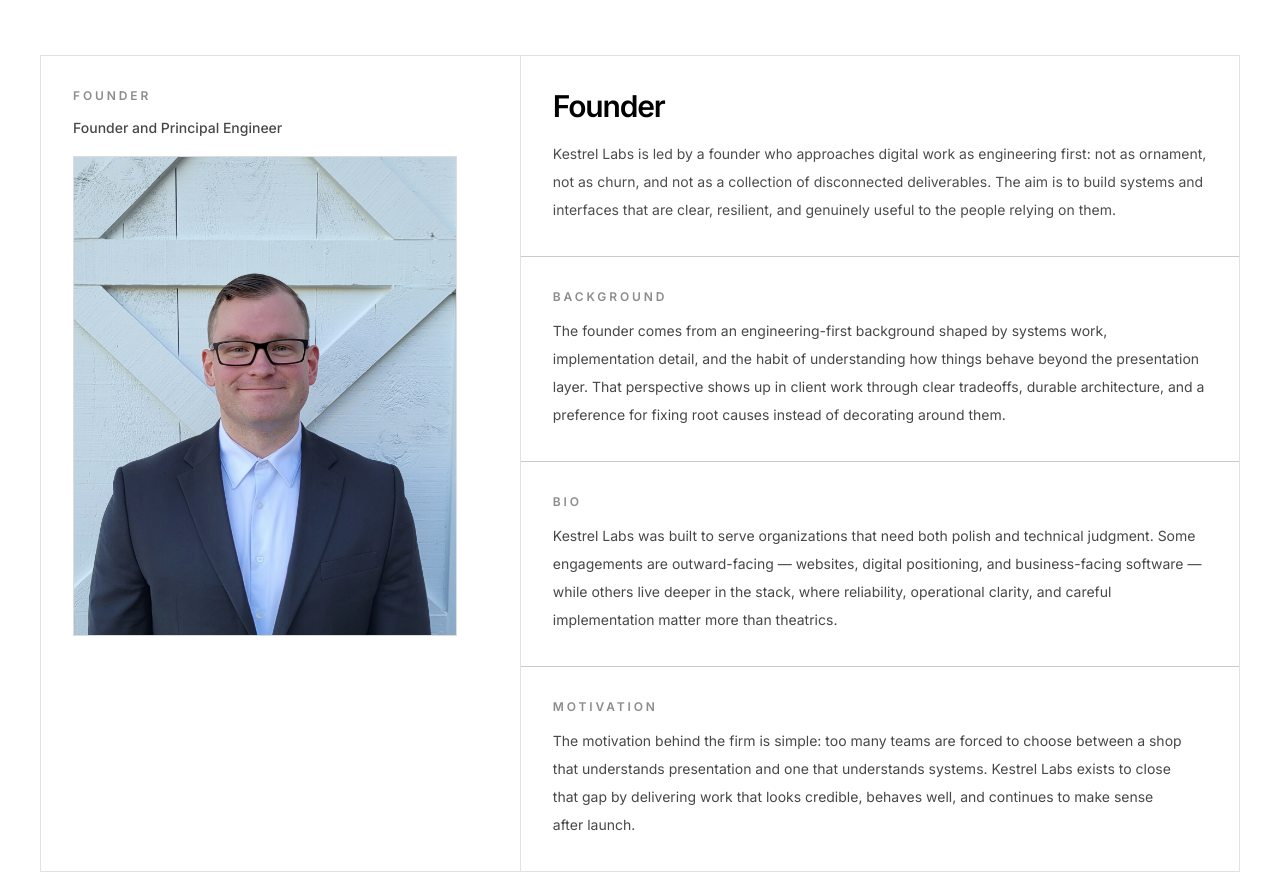
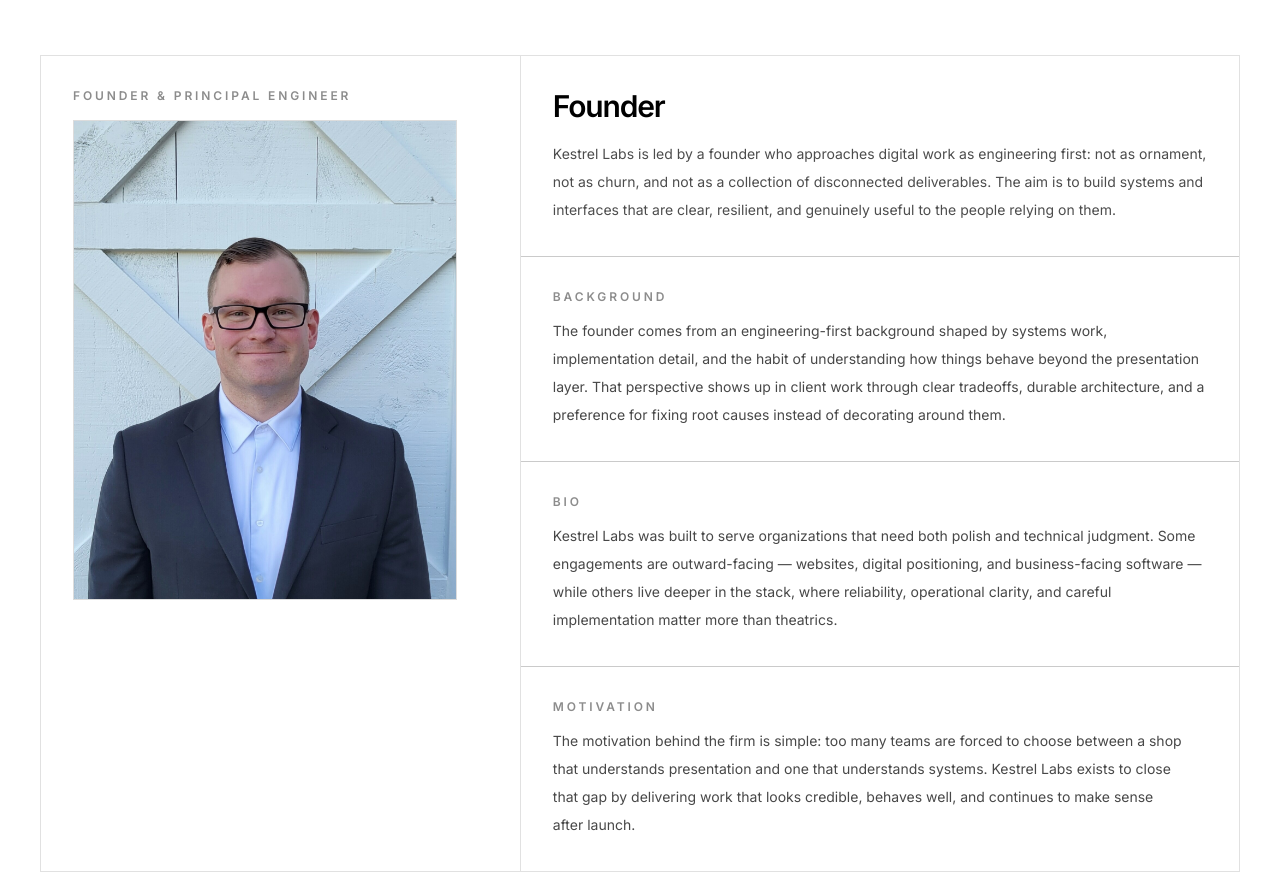
Before and after one commit to KestrelLabsHQ/Landing-Website, a Next.js app: page /about in a window 1280 px wide. Shown: the part 856-1741 px from the top of the page. Built offline with nearby package versions, Linux system fonts and the light colour scheme.

Commit message:
Adjust founder photo label

```diff
--- a/app/about/page.tsx
+++ b/app/about/page.tsx
@@ -54,10 +54,7 @@
         <div className="grid gap-px bg-black/10 lg:grid-cols-[0.8fr_1.2fr]">
           <div className="bg-white p-5 sm:p-6 md:p-8">
             <p className="text-[11px] font-semibold uppercase tracking-[0.22em] text-black/45 sm:text-xs sm:tracking-[0.24em]">
-              Founder
-            </p>
-            <p className="mt-3 text-sm font-medium leading-6 text-black/72">
-              Founder and Principal Engineer
+              Founder & Principal Engineer
             </p>
             <div className="mt-4 max-w-sm overflow-hidden border border-black/10 bg-neutral-100">
               <Image
```
